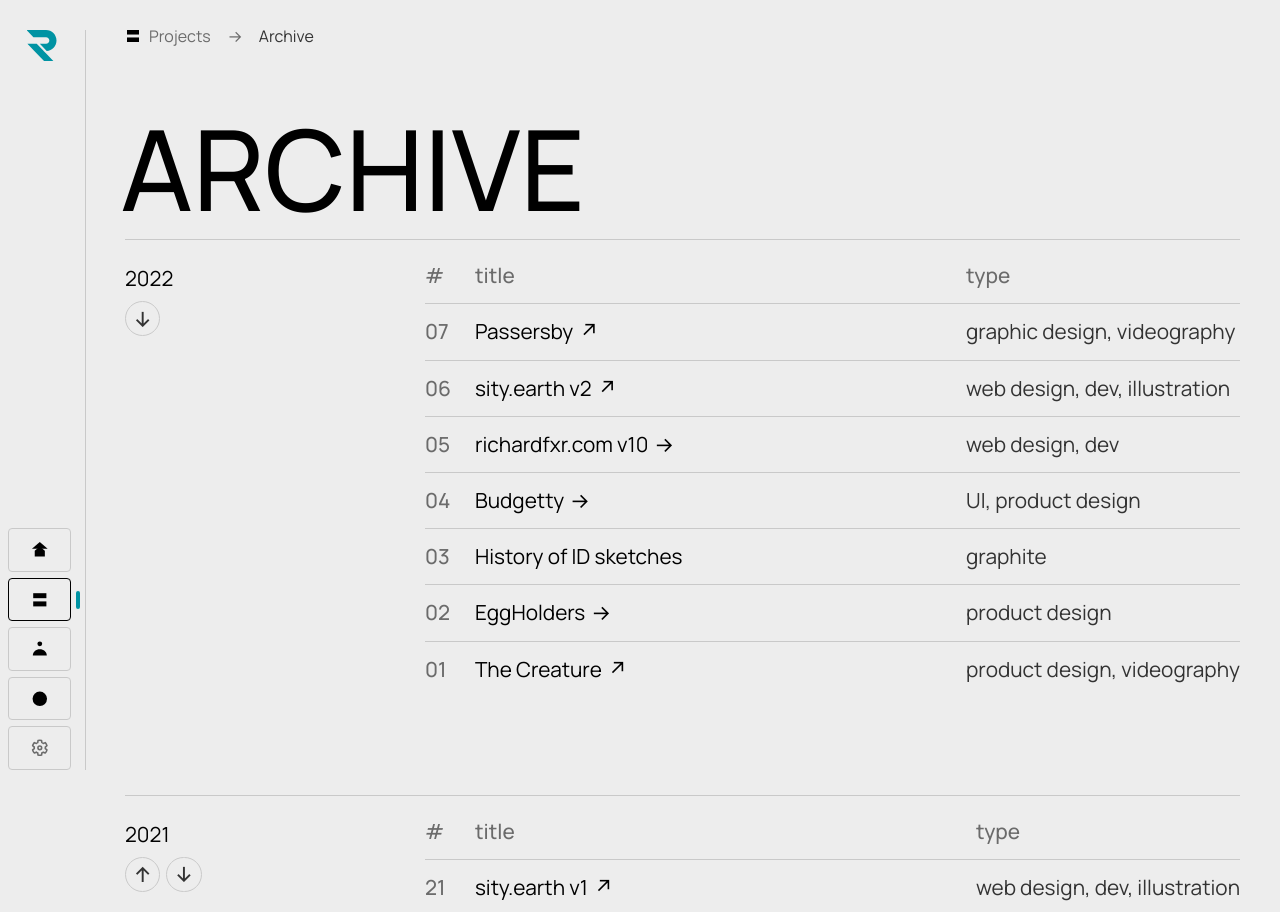
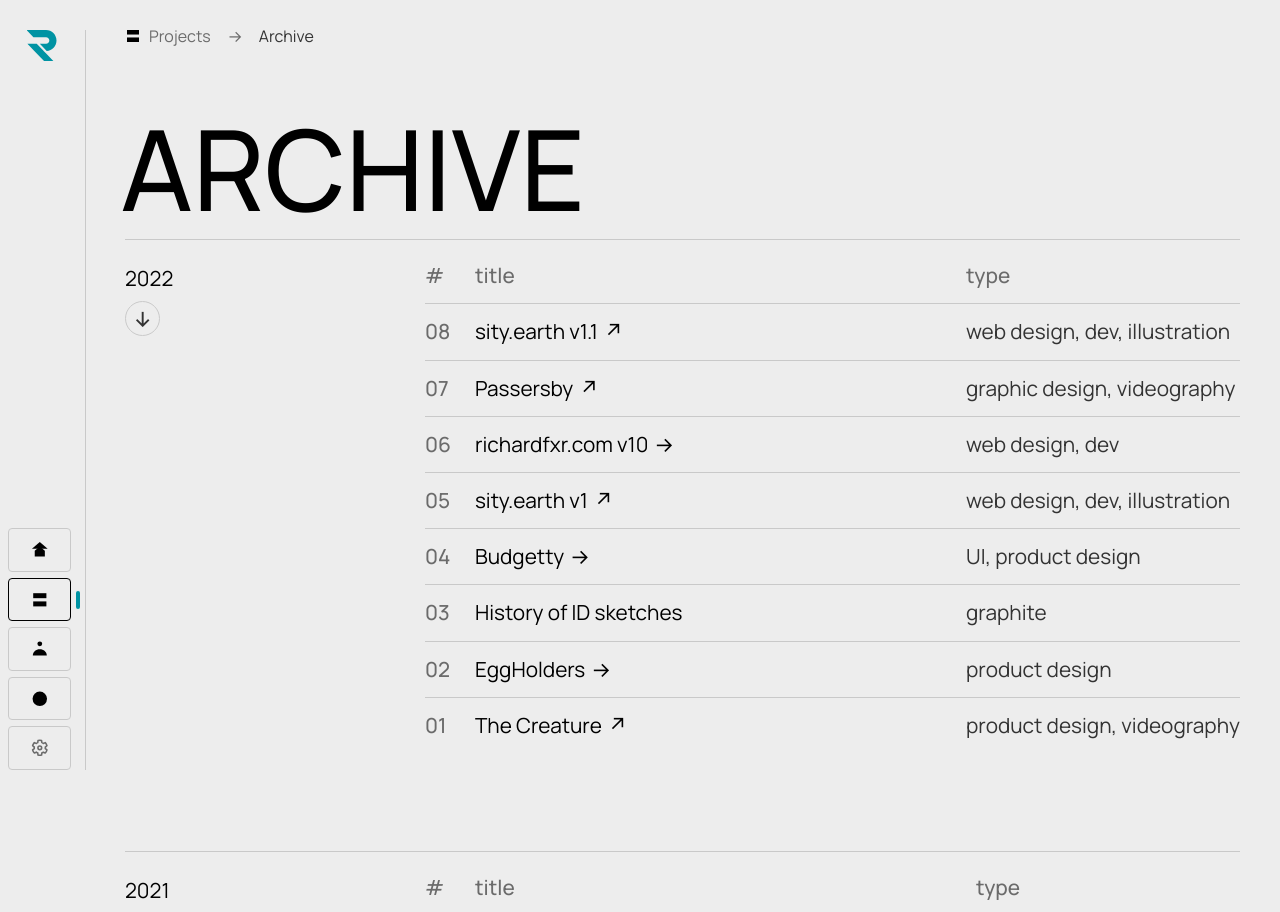
Before and after one commit to richardfxr/richardfxr, a Next.js app: page /projects/archive in a window 1280 px wide. Shown: the top 912 px of the page. Built offline with nearby package versions, Linux system fonts and the light colour scheme; a web font is replaced by a local one.

Commit message:
🔵RCT: updated sity.earth entries in Arhive page

```diff
--- a/pages/projects/archive.js
+++ b/pages/projects/archive.js
@@ -23,9 +23,10 @@ const sections = [
 // === ARCHIVE DATA =======================
 const archive2022 = [
     ['#', 'title', 'type'],
+    [<UnderlinedLink href="https://preview.sity.earth/" target="_blank" key="sity1">sity.earth v1.1</UnderlinedLink>, 'web design, dev, illustration'],
     [<UnderlinedLink href="https://youtu.be/HucnOIo9QKk" target="_blank" key="passersby">Passersby</UnderlinedLink>, 'graphic design, videography'],
-    [<UnderlinedLink href="https://sity.earth/" target="_blank" key="sity2">sity.earth v2</UnderlinedLink>, 'web design, dev, illustration'],
     [<UnderlinedLink to="/info" key="richardfxr10">richardfxr.com v10</UnderlinedLink>, 'web design, dev'],
+    [<UnderlinedLink href="https://sity.earth/" target="_blank" key="sity1">sity.earth v1</UnderlinedLink>, 'web design, dev, illustration'],
     [<UnderlinedLink to="/projects/budgetty" key="budgetty">Budgetty</UnderlinedLink>, 'UI, product design'],
     ['History of ID sketches', 'graphite'],
     [<UnderlinedLink to="/projects/eggholders" key="eggholders">EggHolders</UnderlinedLink>, 'product design'],
@@ -34,7 +35,7 @@ const archive2022 = [
 
 const archive2021 = [
     ['#', 'title', 'type'],
-    [<UnderlinedLink href="http://v1.sity.earth/" target="_blank" key="sity1">sity.earth v1</UnderlinedLink>, 'web design, dev, illustration'],
+    [<UnderlinedLink href="http://v0.sity.earth/" target="_blank" key="sity0">sity.earth v0</UnderlinedLink>, 'web design, dev, illustration'],
     [<UnderlinedLink to="/projects/RISDsophomore#twistedlofts" key="twistedlofts">Twisted Lofts</UnderlinedLink>, 'woodworking'],
     [<UnderlinedLink to="/projects/pframe" key="pframe">P-Frame</UnderlinedLink>, 'product design'],
     [<UnderlinedLink to="/projects/exploded1200d" key="exploded1200d">Exploded 1200D</UnderlinedLink>, 'model'],
```
